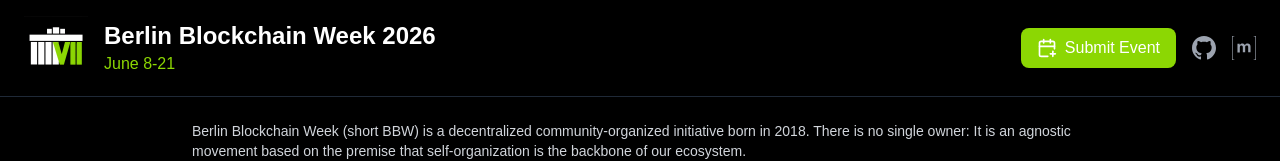
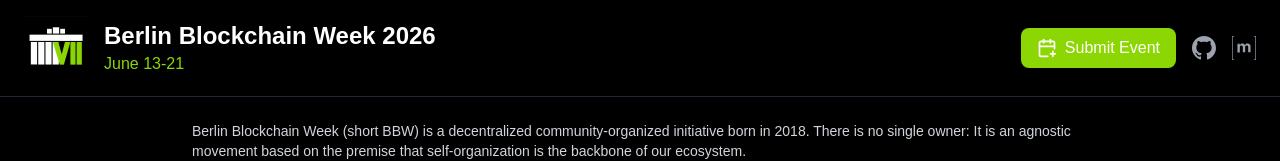
Before and after one commit to blockchainweek/2026, a Next.js app: page / in a window 1280 px wide. Shown: the top 161 px of the page. Built offline with nearby package versions, Linux system fonts and the light colour scheme; no server answers.

Commit message:
Update dates

```diff
--- a/src/app/page.tsx
+++ b/src/app/page.tsx
@@ -125,7 +125,7 @@
             />
             <div>
               <h1 className="text-lg md:text-2xl font-bold text-white">Berlin Blockchain Week 2026</h1>
-              <h2 className="text-sm md:text-base text-primary-500 font-medium">June 8-21</h2>
+              <h2 className="text-sm md:text-base text-primary-500 font-medium">June 13-21</h2>
             </div>
           </div>
           <div className="flex items-center gap-2 sm:gap-4">
```
